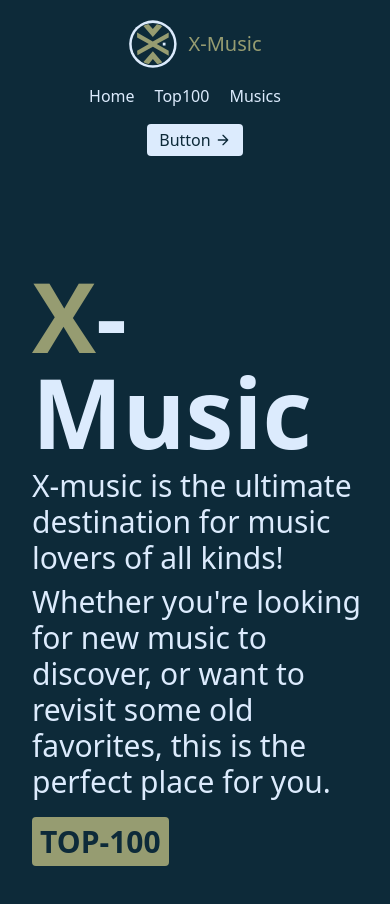
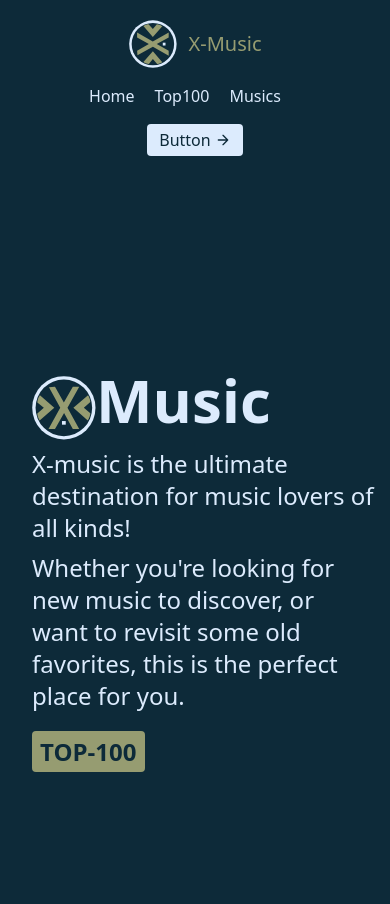
Before and after one commit to wesleywil/X-music, a Svelte app: page / in a window 390 px wide. Shown: the top 904 px of the page. Built offline with nearby package versions, Linux system fonts and the light colour scheme.

Commit message:
added image to homepage and some made homepage more responsive

```diff
--- a/src/pages/homepage.svelte
+++ b/src/pages/homepage.svelte
@@ -4,10 +4,15 @@
 
 <div class="flex  items-center screen_size">
   <div
-    class="text-3xl text-left lg-color flex flex-col gap-2 p-4 pl-8 xl:w-1/2 md:w-2/3"
+    class="text-2xl xl:text-3xl md:text-3xl text-left lg-color flex flex-col gap-2 p-4 pl-8 xl:w-1/2 md:w-2/3"
   >
-    <h1 class="text-8xl font-bold">
-      <span class="md-color">X</span>-Music
+    <h1 class="text-6xl xl:text-8xl md:text-8xl font-bold flex items-center">
+      <img
+        src="public/X-music.svg"
+        alt="logo"
+        class="w-16 xl:w-24 md:w-24 mt-4 rotate-90 self-center"
+      />
+      Music
     </h1>
     <p>X-music is the ultimate destination for music lovers of all kinds!</p>
     <p>
@@ -22,10 +27,14 @@
       >
     </div>
   </div>
+  <div class="w-1/3 p-2 ml-12 hidden xl:block md:block">
+    <img src="public/homepage_img.svg" alt="music_player" />
+  </div>
 </div>
 
 <style>
   .screen_size {
-    height: 92vh;
+    min-height: 92vh;
+    max-width: 100%;
   }
 </style>
```
Also changed, not shown: public/homepage_img.svg (added).
